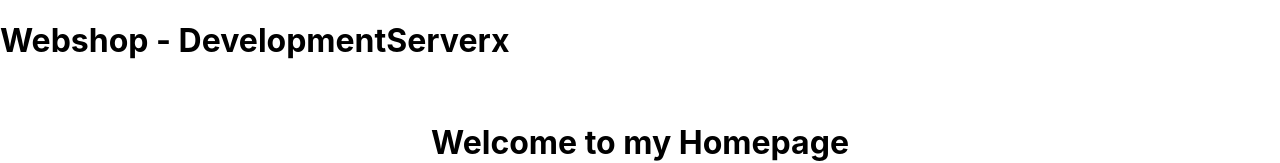
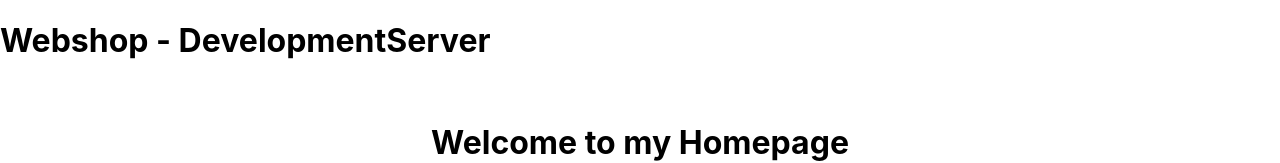
Before and after one commit to xAirx/ReactWebShopProject, a React (Create React App) app: page / in a window 1280 px wide. Shown: the top 163 px of the page. Built offline with nearby package versions, Linux system fonts and the light colour scheme.

Commit message:
Update App.js

```diff
--- a/src/App.js
+++ b/src/App.js
@@ -41,7 +41,7 @@ function App() {
 
   return (
     <div>
-      <h1>Webshop - DevelopmentServerx</h1>
+      <h1>Webshop - DevelopmentServer</h1>
       <Homepage />
       <button onClick={methodDoesNotExist}>Test Sentry</button>;
     </div>
```
